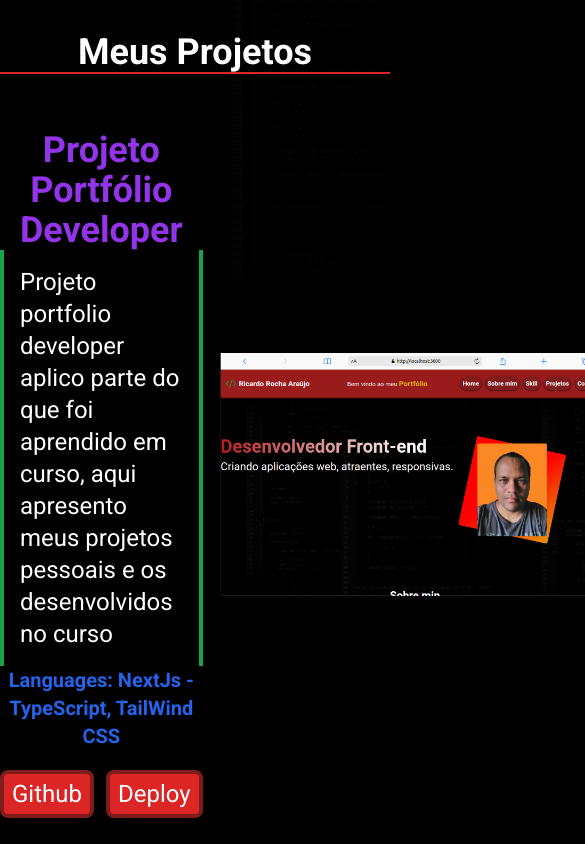
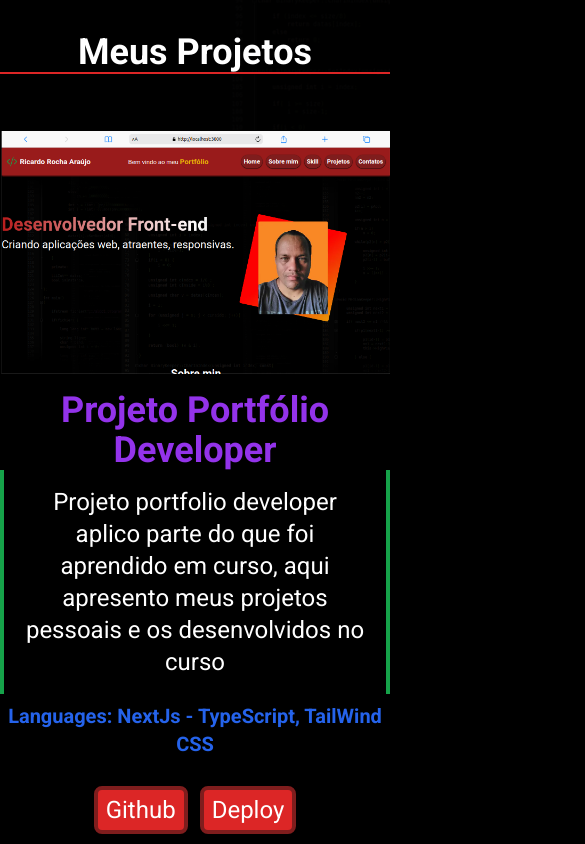
Before and after one commit to cardrocha/Portfolio_developer, a Next.js app: page / in a window 390 px wide. Shown: the part 2700-3544 px from the top of the page, 585 px wide, since content can reach past the window. Built offline with nearby package versions, Linux system fonts and the light colour scheme.

Commit message:
feat: responsive section projects

```diff
--- a/src/components/HomePage.tsx
+++ b/src/components/HomePage.tsx
@@ -61,7 +61,7 @@ const HomePage = () => {
         {showUp && (
           <button
             onClick={scrollToUp}
-            className="text-black text-lg font-semibold fixed bottom-44 opacity-80 right-56 xl:right-20 bg-yellow-600 p-2 rounded-md z-10"
+            className="text-black text-lg font-semibold fixed bottom-44 opacity-80 right-10 sm:right-30 xl:right-10 bg-yellow-600 p-2 rounded-md z-10"
           >
             Voltar ao topo
           </button>
--- a/src/components/RepoBox.tsx
+++ b/src/components/RepoBox.tsx
@@ -13,13 +13,17 @@ type Props = {
 const RepoBox = ({ image, title, description, language, link, deploy }: Props) => {
   return (
     <>
-      <div className="flex gap-4 items-center mt-14 text-white">
+      <div className="flex flex-col-reverse xl:flex-row gap-4 items-center mt-14 text-white order-last">
         <div>
           <h2 className="text-4xl font-semibold text-center text-purple-600">
             {title}
           </h2>
-          <p className="text-2xl border-x-4 border-green-600 p-4">{description}</p>
-          <p className="text-xl text-center text-blue-600 font-semibold">Languages: {language}</p>
+          <p className="text-2xl text-center border-x-4 border-green-600 p-4">
+            {description}
+          </p>
+          <p className="text-xl text-center p-2 text-blue-600 font-semibold">
+            Languages: {language}
+          </p>
           <div className="flex items-center justify-center gap-3 mt-5">
             <a
               href={link}
```
